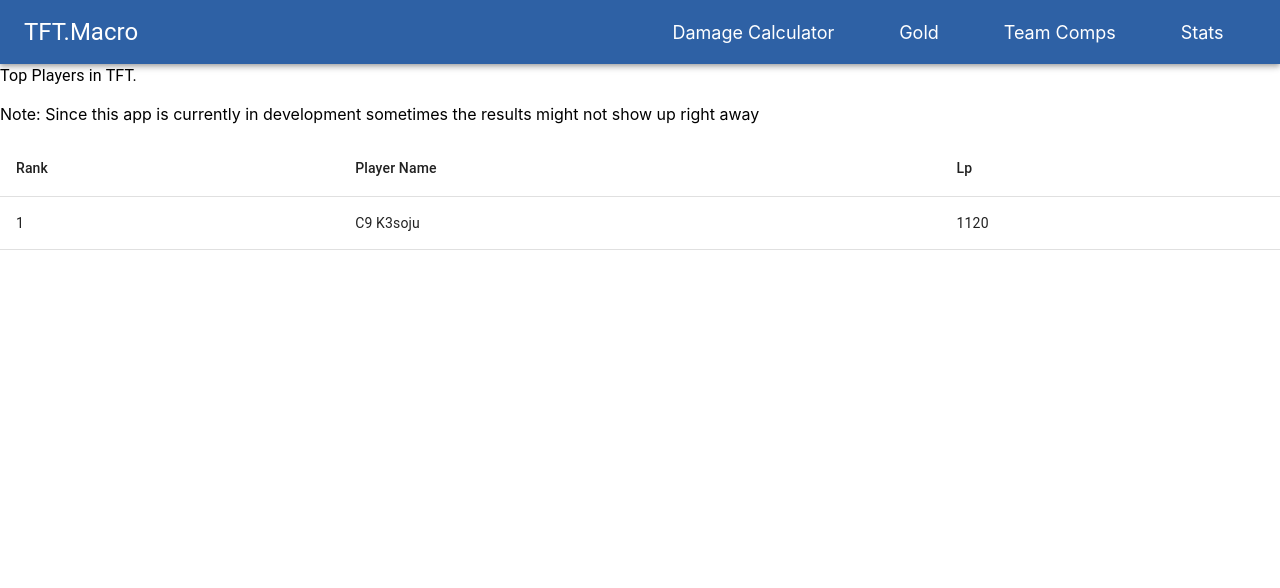
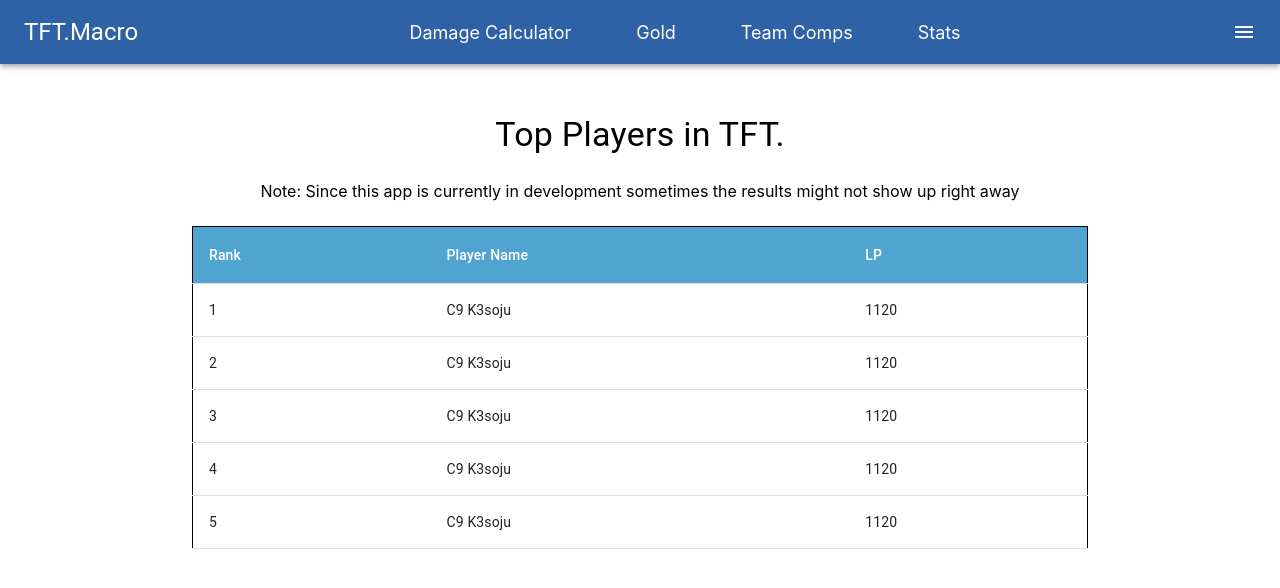
Before and after one commit to AldrichhhXO/tftmacro, a React (Create React App) app: page /stats in a window 1280 px wide. Shown: the top 588 px of the page. Built offline with nearby package versions, Linux system fonts and the light colour scheme; no server answers.

Commit message:
Styling of card components

```diff
--- a/package.json
+++ b/package.json
@@ -5,6 +5,7 @@
   "dependencies": {
     "@emotion/react": "^11.5.0",
     "@emotion/styled": "^11.3.0",
+    "@mui/icons-material": "^5.1.0",
     "@mui/material": "^5.0.6",
     "@mui/styles": "^5.0.2",
     "@testing-library/jest-dom": "^5.15.0",
--- /dev/null
+++ b/src/API/Axios.js
@@ -0,0 +1,8 @@
+import axios from 'axios'
+
+
+const Axios = axios.create({
+    baseURL: 'https://na1.api.riotgames.com/',
+
+})
+export default Axios;
--- a/src/Components/Composition/Composition.tsx
+++ b/src/Components/Composition/Composition.tsx
@@ -15,7 +15,7 @@ export default function Composition() {
 
     return (
         <Card className = {classes.composition} variant = "outlined">
-            <Typography variant = "h4">Johnny Sins Assassins</Typography>
+            <Typography variant = "h4">Innovator Jayce</Typography>
             <div >
                 Composition Components
             </div>
--- a/src/Components/Navbar/Navbar.tsx
+++ b/src/Components/Navbar/Navbar.tsx
@@ -1,7 +1,7 @@
 import React from 'react'
 import { AppBar, Typography, Toolbar, Link } from '@mui/material'
 import { makeStyles } from '@mui/styles'
-
+import MenuIcon from '@mui/icons-material/Menu';
 
 const useStyles  = makeStyles({
     Navbar: {
@@ -25,11 +25,11 @@ const useStyles  = makeStyles({
             height: '5px',
             color: 'red',
             width: '100%',
-
         }
-
     },
-
+    menuIcon: {
+        cursor: 'pointer'
+    }
 })
 //
 export default function Navbar() {
@@ -48,6 +48,7 @@ export default function Navbar() {
                         <Link href = "/team-comps" className = {classes.NavbarLink}>Team Comps</Link>
                         <Link href = "/stats" className = {classes.NavbarLink}>Stats</Link>
                     </div>
+                    <MenuIcon className = {classes.menuIcon}></MenuIcon>
             </Toolbar>
         </AppBar>
     )
--- a/src/Pages/Gold/Gold.tsx
+++ b/src/Pages/Gold/Gold.tsx
@@ -1,5 +1,5 @@
 import React from 'react'
-import { Typography, Table, TableHead, TableBody, TableCell, Card } from '@mui/material'
+import { Typography, Table, TableHead, TableBody, TableCell, Card, TableRow } from '@mui/material'
 import { makeStyles } from '@mui/styles'
 import Navbar from '../../Components/Navbar/Navbar'
 
@@ -23,7 +23,11 @@ const useStyles = makeStyles({
         border: '1px solid black'
     },
     economySection: {
-
+        width: '80%',
+        margin: 'auto'
+    },
+    economyCardText: {
+        border: '1px solid black'
     }
 })
 
@@ -49,9 +53,9 @@ export default function Gold() {
             </Typography>
             <Table className = {classes.Table}>
                 <TableHead>
-                    <TableCell>
+                    <TableRow>
 
-                    </TableCell>
+                    </TableRow>
                 </TableHead>
                 <TableBody>
                     <TableCell> 5</TableCell>
@@ -73,7 +77,7 @@ export default function Gold() {
             <section className = {classes.economySection}>
                 <Card variant = "outlined">
                     <Typography variant = "h4">Slow Roll</Typography>
-                    <p>
+                    <p className = {classes.economyCardText}>
                         This method is primarily a greedy type of economy where you will
                         reach 50 gold as fast as possible and reroll every round to be able to hit the champs that you need
                     </p>
@@ -87,6 +91,11 @@ export default function Gold() {
                 </Card>
                 <Card variant = "outlined">
                     <Typography variant = "h4">Fast 8</Typography>
+                    <p>
+                        This method is primarily good for comps that reach their maximum potential once they reach the later portion of the game.
+                        With this method you're not holding 50 gold as much throughout the game. Instead, you are pushing levels so that you're the first
+                        to be able
+                    </p>
                 </Card>
 
             </section>
--- a/src/Pages/Landing/Landing.tsx
+++ b/src/Pages/Landing/Landing.tsx
@@ -39,6 +39,7 @@ const useStyles  = makeStyles({
 })
 export default function Landing() {
 
+    document.title = "TFT.Macro | Welcome"
     const classes = useStyles()
     return (
         <PageLayout>
--- a/src/Pages/Stats/Stats.tsx
+++ b/src/Pages/Stats/Stats.tsx
@@ -1,24 +1,59 @@
-import React, {useEffect} from 'react'
-import axios from 'axios'
+import React, {useEffect, useState} from 'react'
+import Axios from '../../API/Axios'
 import PageLayout from '../../Layout/PageLayout'
 import { Typography } from '@mui/material'
 import {Table, TableHead, TableRow, TableBody, TableCell } from '@mui/material'
+import { makeStyles } from '@mui/styles'
+
+const useStyles = makeStyles({
+    pageHeaderText: {
+        marginTop: '50px',
+        textAlign: 'center'
+    },
+    pageText: {
+        width: '60%',
+        margin: ' 25px auto',
+        textAlign: 'center'
+    },
+    statTable: {
+        width: '70%',
+        margin: 'auto',
+        border: '1px solid black'
+    },
+    statTableHead: {
+        backgroundColor: 'rgba(50,150,200, 0.85)',
+    },
+    statTableHeadCell: {
+        color: 'white'
+    }
+})
 
 export default function Stats() {
+    const classes = useStyles()
+    document.title = "TFT.Macro | Top players in TFT"
+    const [players, setPlayers] = useState('')
+
+    useEffect(() => {
+        Axios.get('/tft/league/v1/challenger')
+        .then(res => {
+            // setPlayers('')
+        })
+        .catch()
+    })
 
 
     return (
         <PageLayout>
-            <Typography>Top Players in TFT.</Typography>
-            <p>
+            <Typography variant = "h4" className = {classes.pageHeaderText}>Top Players in TFT.</Typography>
+            <p className = {classes.pageText}>
                 Note: Since this app is currently in development sometimes the results might not show up right away
             </p>
-            <Table>
-                <TableHead>
+            <Table className = {classes.statTable}>
+                <TableHead className = {classes.statTableHead}>
                     <TableRow>
-                        <TableCell>Rank</TableCell>
-                        <TableCell>Player Name</TableCell>
-                        <TableCell>Lp</TableCell>
+                        <TableCell className = {classes.statTableHeadCell}>Rank</TableCell>
+                        <TableCell className = {classes.statTableHeadCell}>Player Name</TableCell>
+                        <TableCell className = {classes.statTableHeadCell}>LP</TableCell>
 
                     </TableRow>
                 </TableHead>
@@ -27,7 +62,26 @@ export default function Stats() {
                         <TableCell>1</TableCell>
                         <TableCell>C9 K3soju</TableCell>
                         <TableCell>1120</TableCell>
-
+                    </TableRow>
+                    <TableRow>
+                        <TableCell>2</TableCell>
+                        <TableCell>C9 K3soju</TableCell>
+                        <TableCell>1120</TableCell>
+                    </TableRow>
+                    <TableRow>
+                        <TableCell>3</TableCell>
+                        <TableCell>C9 K3soju</TableCell>
+                        <TableCell>1120</TableCell>
+                    </TableRow>
+                    <TableRow>
+                        <TableCell>4</TableCell>
+                        <TableCell>C9 K3soju</TableCell>
+                        <TableCell>1120</TableCell>
+                    </TableRow>
+                    <TableRow>
+                        <TableCell>5</TableCell>
+                        <TableCell>C9 K3soju</TableCell>
+                        <TableCell>1120</TableCell>
                     </TableRow>
                 </TableBody>
             </Table>
```
Also changed, not shown: 1 other file (tests, documents, lock files or other folders).
